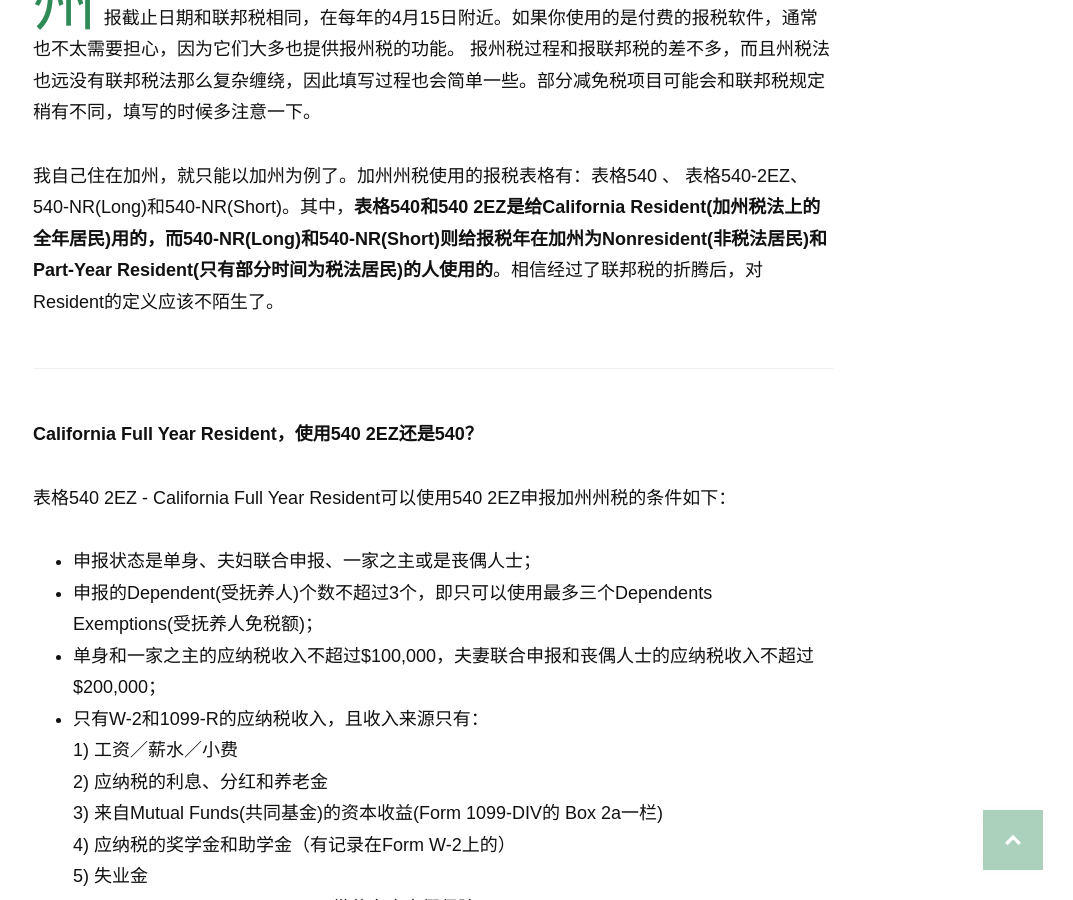
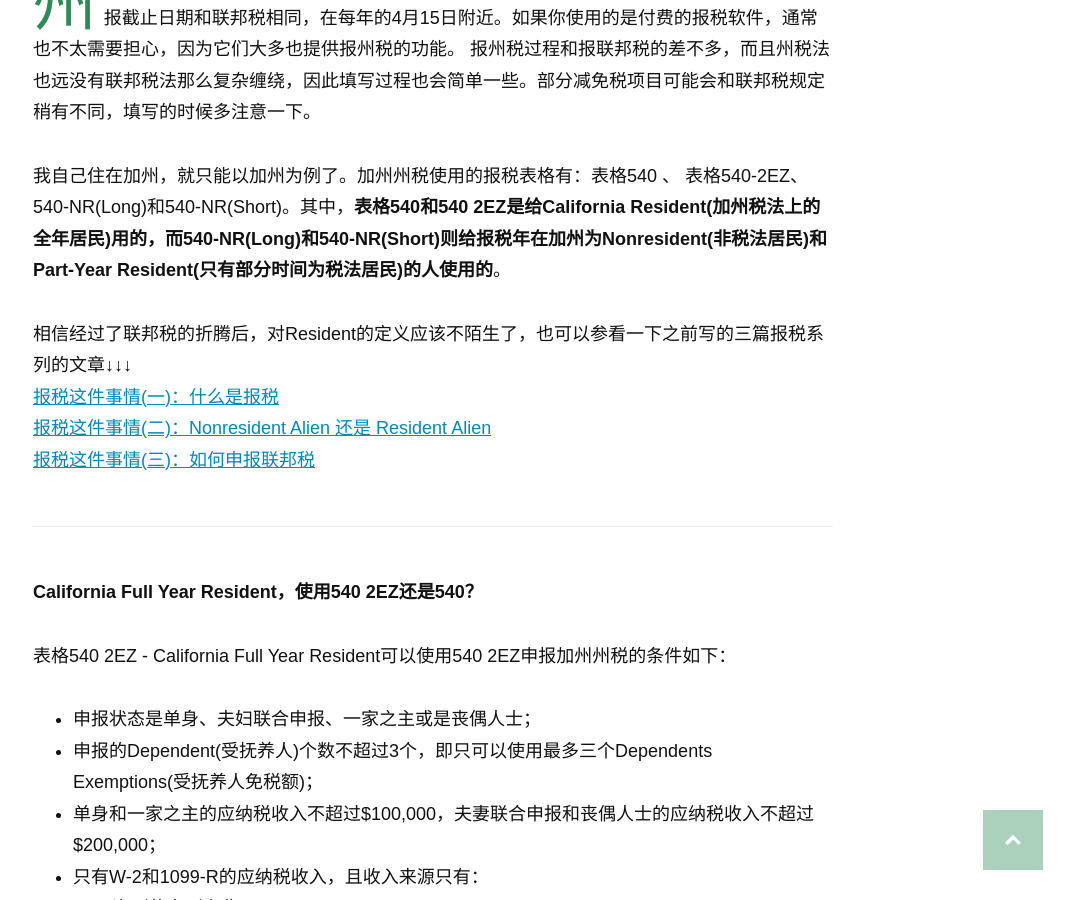
Before and after one commit to wolfwifee/wolfwifee.github.com, a Jekyll site: the page built from _posts/2016-03-20-how-to-file-a-state-tax-return.md, in a window 1280 px wide and 900 px high, scrolled down 467 px. Shown: the whole window, without its empty margins (207-1280 px from the left). Built offline with Jekyll 4.4.1, drawn with Linux system fonts in a browser that asks for light colours; nearby versions of some CDN libraries; some web fonts are replaced; comment, search, counter and statistics services are not loaded.

Commit message:
Update 2016-03-20-how-to-file-a-state-tax-return.md

```diff
--- a/_posts/2016-03-20-how-to-file-a-state-tax-return.md
+++ b/_posts/2016-03-20-how-to-file-a-state-tax-return.md
@@ -12,19 +12,16 @@ dateModified: 2016-03-20
 
 
 
-
-
-
-
-
-
-
-
-
 <span class="dropcap">州</span>税：报完联邦税，可千万别忘记报州税。除非你所在的州不征收州税，例如德州。州税的申报截止日期和联邦税相同，在每年的4月15日附近。如果你使用的是付费的报税软件，通常也不太需要担心，因为它们大多也提供报州税的功能。
 报州税过程和报联邦税的差不多，而且州税法也远没有联邦税法那么复杂缠绕，因此填写过程也会简单一些。部分减免税项目可能会和联邦税规定稍有不同，填写的时候多注意一下。
 
-我自己住在加州，就只能以加州为例了。加州州税使用的报税表格有：表格540 、 表格540-2EZ、540-NR(Long)和540-NR(Short)。其中，**表格540和540 2EZ是给California Resident(加州税法上的全年居民)用的，而540-NR(Long)和540-NR(Short)则给报税年在加州为Nonresident(非税法居民)和Part-Year Resident(只有部分时间为税法居民)的人使用的**。相信经过了联邦税的折腾后，对Resident的定义应该不陌生了。
+我自己住在加州，就只能以加州为例了。加州州税使用的报税表格有：表格540 、 表格540-2EZ、540-NR(Long)和540-NR(Short)。其中，**表格540和540 2EZ是给California Resident(加州税法上的全年居民)用的，而540-NR(Long)和540-NR(Short)则给报税年在加州为Nonresident(非税法居民)和Part-Year Resident(只有部分时间为税法居民)的人使用的**。
+
+相信经过了联邦税的折腾后，对Resident的定义应该不陌生了，也可以参看一下之前写的三篇报税系列的文章↓↓↓<br>
+[报税这件事情(一)：什么是报税](/what-is-tax-return/){:style="color:#0089BC"}<br>
+[报税这件事情(二)：Nonresident Alien 还是 Resident Alien](/do-i-need-to-file-tax-return/){:style="color:#0089BC"}<br>
+[报税这件事情(三)：如何申报联邦税](/how-to-file-tax-return/){:style="color:#0089BC"}
+
 
 <p style="margin-bottom:50px"></p>
 
```
